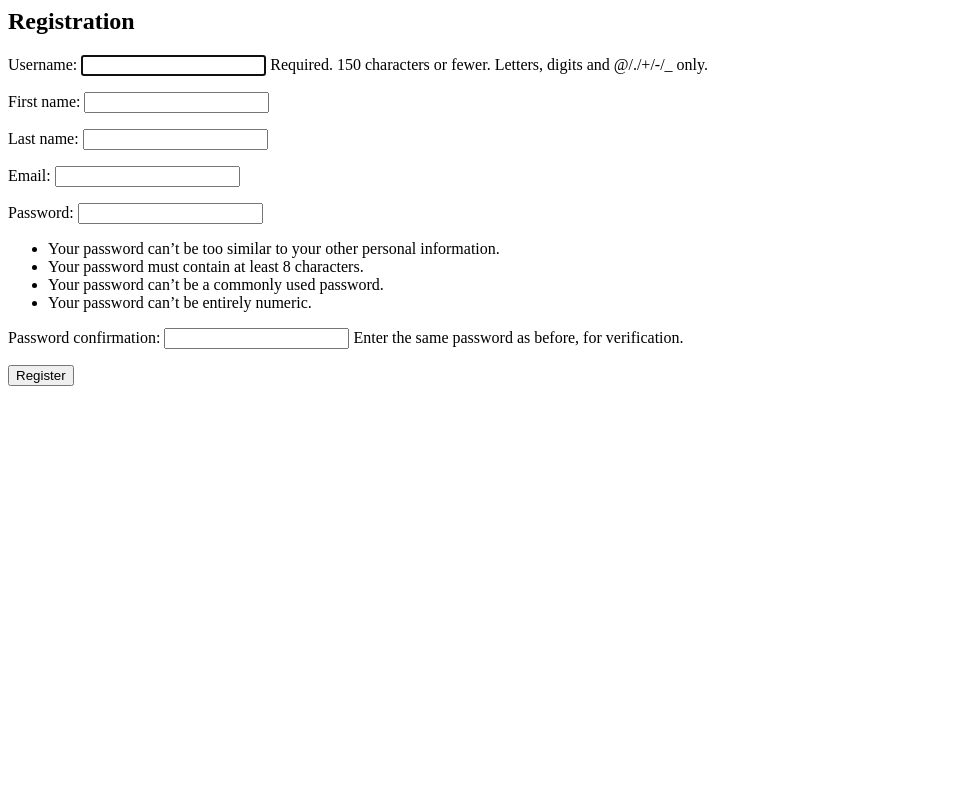
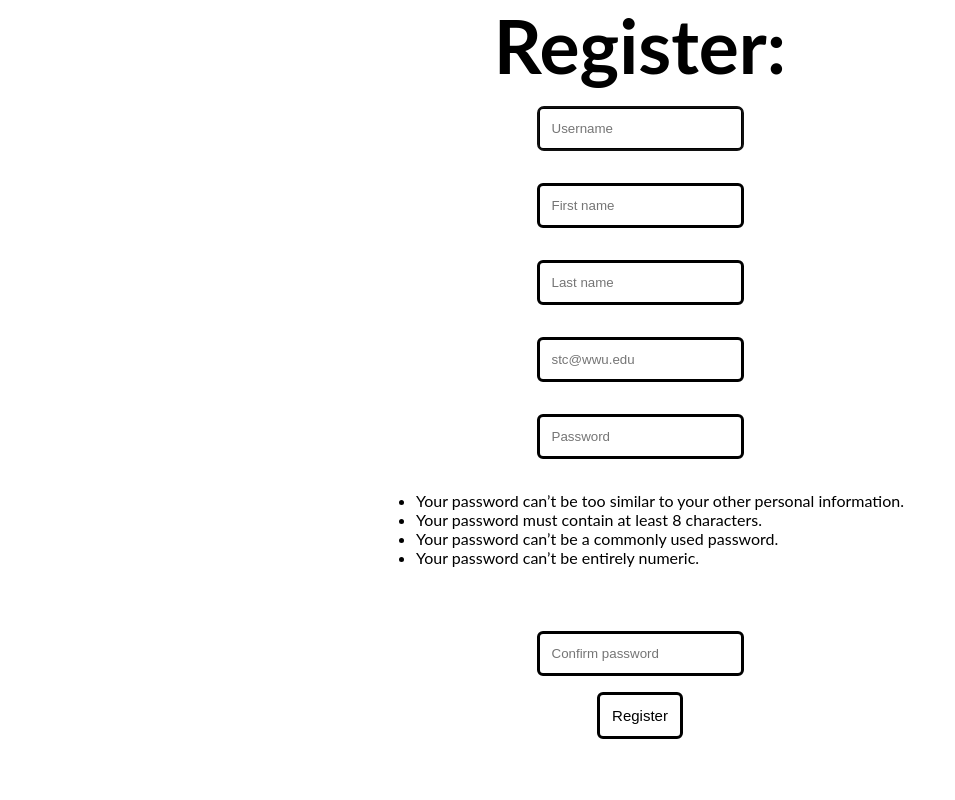
Before and after one commit to Student-Technology-Center/WWUSTC, a Django app: page /user/register/ in a window 1280 px wide. Shown: the whole page, without its empty margins (0-955 px from the left). Run offline with Django 3.2, Linux system fonts and the light colour scheme.

Commit message:
Add register/login css

```diff
--- a/index/static/css/index.css
+++ b/index/static/css/index.css
@@ -15,6 +15,8 @@ body {
 }
 
 #login h2 {
+    transition: 1s;
+
     font-size: 150px;
     margin: 0;
 }
--- /dev/null
+++ b/index/static/css/sign-up.css
@@ -0,0 +1,59 @@
+body form,
+body {
+    margin: 0;
+    padding: 0;
+
+    background-color: white;
+    font-family: 'Lato', sans-serif;
+
+    display: flex;
+    justify-content: center;
+    align-items: center;
+    flex-direction: column;
+}
+
+#username,
+#password {
+    margin-top: 16px;
+    margin-bottom: 16px;
+}
+
+body form label {
+    display: none;
+}
+
+.helptext {
+    display: none;
+}
+
+body h2 {
+    font-size: 75px;
+    margin: 0;
+}
+
+body form input[type=submit] {
+    float: right;
+
+    background-color: white;
+    font-size: 15px;
+
+    transition: .3s;
+}
+
+body form input[type=submit]:hover {
+    transition: .3s;
+
+    background-color: black;
+    color: white;
+}
+
+body form input,
+body form input[type=submit],
+body form p input[type=password],
+body form p input[type=email],
+body form p input[type=text] {
+    border: solid 3px black;
+
+    border-radius: 6px;
+    padding: 12px;
+}
--- a/index/templates/main_page.html
+++ b/index/templates/main_page.html
@@ -8,7 +8,7 @@
 
         <!-- JS links -->
         <script
-            src="http://code.jquery.com/jquery-3.2.1.min.js"
+            src="https://code.jquery.com/jquery-3.2.1.min.js"
             integrity="sha256-hwg4gsxgFZhOsEEamdOYGBf13FyQuiTwlAQgxVSNgt4="
             crossorigin="anonymous">
         </script>
--- a/index/views.py
+++ b/index/views.py
@@ -7,7 +7,7 @@ def index(request):
         "user":request.user,
     }
 
-    context['issues'] = requests.get('https://api.github.com/repos/Student-Technology-Center/WWUSTC/issues').json()
+    quote = requests.get('https://talaikis.com/api/quotes/random/').json()
 
     return render(
         request,
--- a/login/stc_user_form.py
+++ b/login/stc_user_form.py
@@ -7,6 +7,32 @@ class StcUserCreationForm(UserCreationForm):
     last_name = forms.CharField(max_length=30, required=True)
     email = forms.EmailField(required=True)
 
+    def __init__(self, *args, **kwargs):
+        super(StcUserCreationForm, self).__init__(*args, **kwargs)
+        self.fields['username'].widget.attrs.update({
+            'placeholder':'Username',
+        })
+
+        self.fields['first_name'].widget.attrs.update({
+            'placeholder':'First name',
+        })
+
+        self.fields['last_name'].widget.attrs.update({
+            'placeholder':'Last name',
+        })
+
+        self.fields['email'].widget.attrs.update({
+            'placeholder':'stc@wwu.edu',
+        })
+
+        self.fields['password1'].widget.attrs.update({
+            'placeholder':'Password',
+        })
+
+        self.fields['password2'].widget.attrs.update({
+            'placeholder':'Confirm password',
+        })
+
     class Meta:
         model = User
         fields = ('username', 'first_name', 'last_name', 'email', 'password1', 'password2')
--- a/login/templates/register.html
+++ b/login/templates/register.html
@@ -1,11 +1,14 @@
+{% load static %}
+
 <html>
     <head>
         <title>
             Register
         </title>
+        <link rel="stylesheet" type="text/css" href="{% static 'css/sign-up.css' %}">
     </head>
     <body>
-        <h2>Registration</h2>
+        <h2>Register:</h2>
         <form action="/user/register/" method="post">
             {% csrf_token %}
             {{form.as_p}}
```
Also changed, not shown: index/templates/signup.html (deleted, +0 -19 lines), login/templates/login.html (+6 -2 lines).
